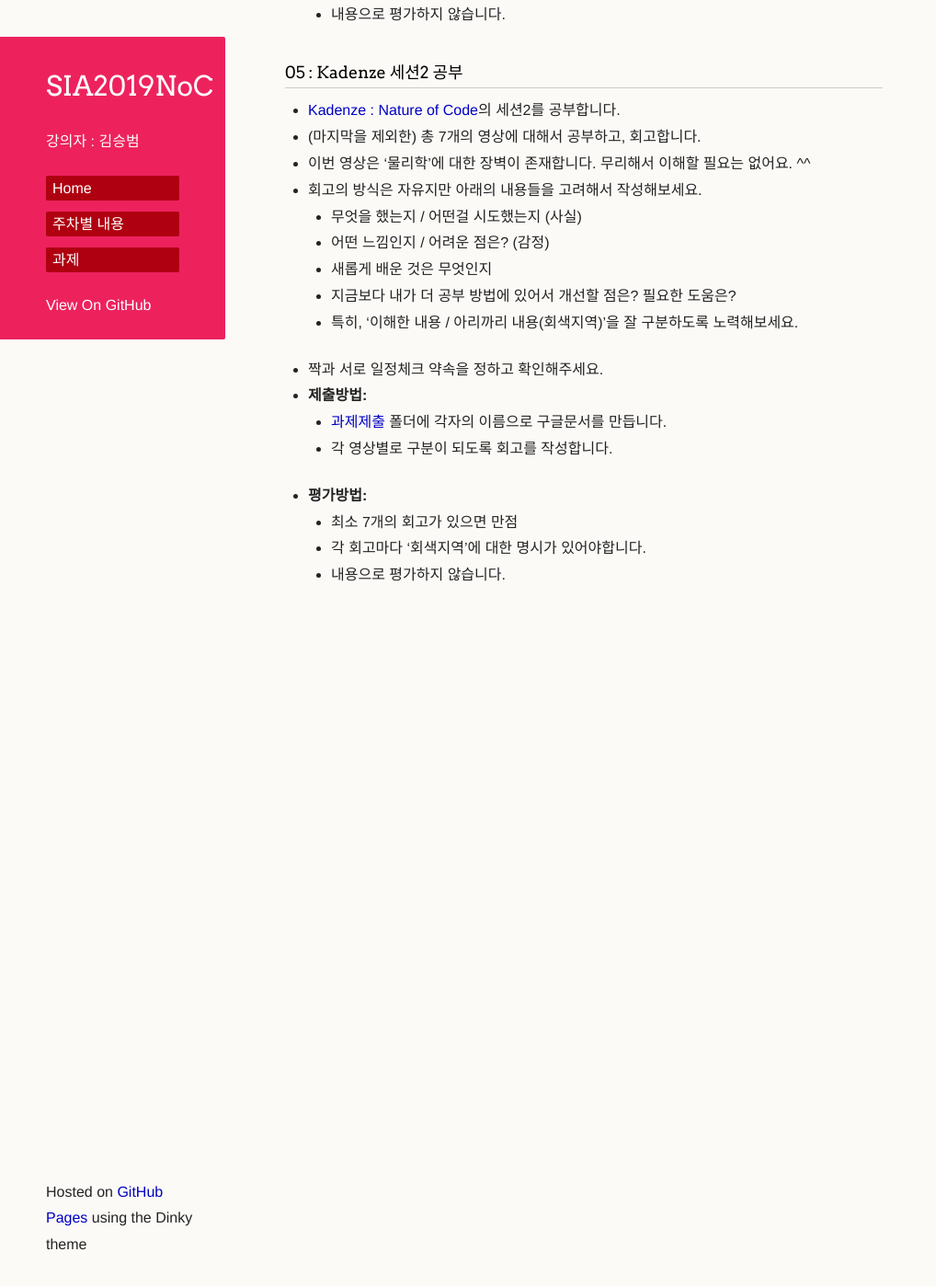
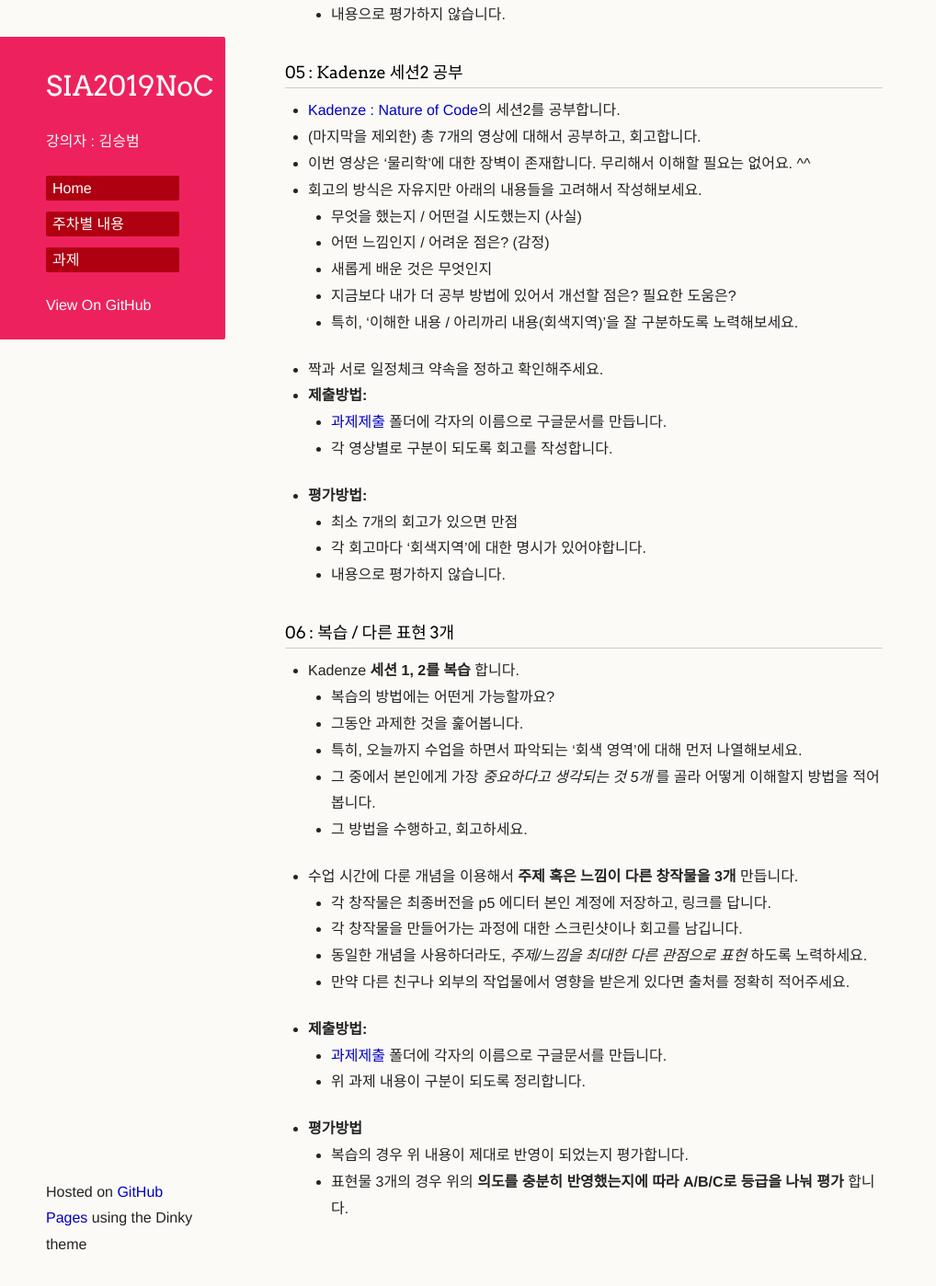
Before and after one commit to picxenk/SIA2019NoC, a Jekyll site: the page built from homework.md, in a window 1280 px wide and 1400 px high, scrolled down 2088 px. Shown: the whole window at 92% size, without its empty margins (0-1018 px from the left). Built offline with Jekyll 4.4.1, drawn with Linux system fonts in a browser that asks for light colours; our own code applies the rules of GitHub Pages for plain Markdown files; a script that is not in the unit is left out; the repository's description, which GitHub fills in, is left out.

Commit message:
Update homework.md

```diff
--- a/homework.md
+++ b/homework.md
@@ -77,3 +77,23 @@
    * 최소 7개의 회고가 있으면 만점
    * 각 회고마다 '회색지역'에 대한 명시가 있어야합니다.
    * 내용으로 평가하지 않습니다.
+
+
+### 06 : 복습 / 다른 표현 3개
+ * Kadenze **세션 1, 2를 복습** 합니다.
+   * 복습의 방법에는 어떤게 가능할까요?
+   * 그동안 과제한 것을 훑어봅니다.
+   * 특히, 오늘까지 수업을 하면서 파악되는 '회색 영역'에 대해 먼저 나열해보세요.
+   * 그 중에서 본인에게 가장 _중요하다고 생각되는 것 5개_ 를 골라 어떻게 이해할지 방법을 적어봅니다.
+   * 그 방법을 수행하고, 회고하세요.
+ * 수업 시간에 다룬 개념을 이용해서 **주제 혹은 느낌이 다른 창작물을 3개** 만듭니다.
+   * 각 창작물은 최종버전을 p5 에디터 본인 계정에 저장하고, 링크를 답니다.
+   * 각 창작물을 만들어가는 과정에 대한 스크린샷이나 회고를 남깁니다.
+   * 동일한 개념을 사용하더라도, _주제/느낌을 최대한 다른 관점으로 표현_ 하도록 노력하세요.
+   * 만약 다른 친구나 외부의 작업물에서 영향을 받은게 있다면 출처를 정확히 적어주세요.
+ * **제출방법:**
+   * [과제제출](https://drive.google.com/drive/folders/1UU9-3JX27yoShkjOBe0YOUXsU7o8VLQh?usp=sharing) 폴더에 각자의 이름으로 구글문서를 만듭니다.
+   * 위 과제 내용이 구분이 되도록 정리합니다.
+ * **평가방법**
+   * 복습의 경우 위 내용이 제대로 반영이 되었는지 평가합니다.
+   * 표현물 3개의 경우 위의 **의도를 충분히 반영했는지에 따라 A/B/C로 등급을 나눠 평가** 합니다.
```
